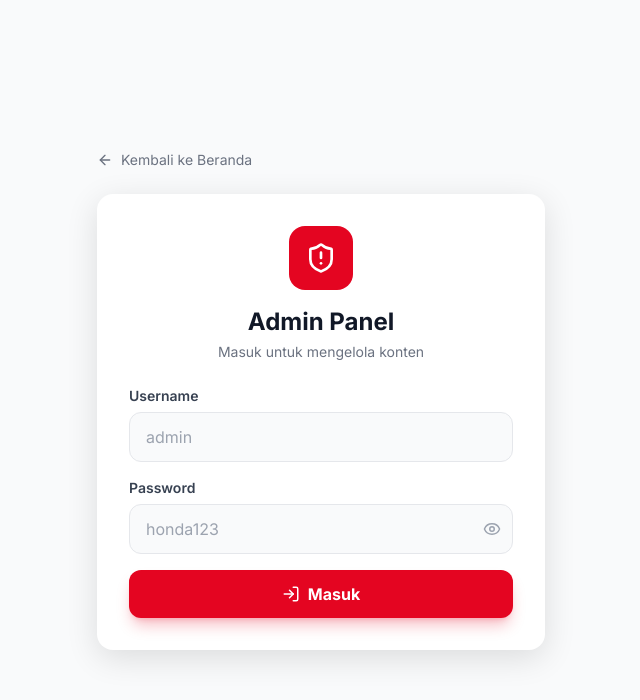
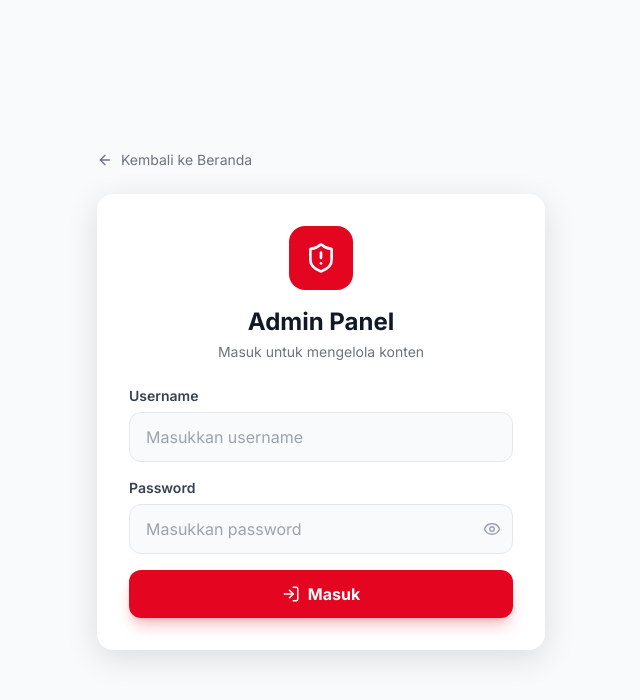
Before and after one commit to atungsdua-cloud/potential-succotash, a React (Vite) app: page / in a window 1280 px wide. Both pictures are taken after a click on the button "Login". Shown: the top 700 px of the page, without its empty margins (319-959 px from the left). Built offline with nearby package versions, Linux system fonts and the light colour scheme; no server answers.

Commit message:
fix: ubah placeholder login biar tidak bocorin kredensial

```diff
--- a/src/components/admin/LoginPage.jsx
+++ b/src/components/admin/LoginPage.jsx
@@ -59,7 +59,7 @@ export default function LoginPage() {
                 onChange={(e) => setUsername(e.target.value)}
                 className="w-full px-4 py-3 bg-gray-50 dark:bg-gray-800 border border-gray-200 dark:border-gray-700
                            rounded-xl focus:outline-none focus:ring-2 focus:ring-honda-red/50 transition-all"
-                placeholder="admin"
+                placeholder="Masukkan username"
               />
             </div>
 
@@ -72,7 +72,7 @@ export default function LoginPage() {
                   onChange={(e) => setPassword(e.target.value)}
                   className="w-full px-4 py-3 pr-12 bg-gray-50 dark:bg-gray-800 border border-gray-200 dark:border-gray-700
                              rounded-xl focus:outline-none focus:ring-2 focus:ring-honda-red/50 transition-all"
-                  placeholder="honda123"
+                  placeholder="Masukkan password"
                 />
                 <button
                   type="button"
```
